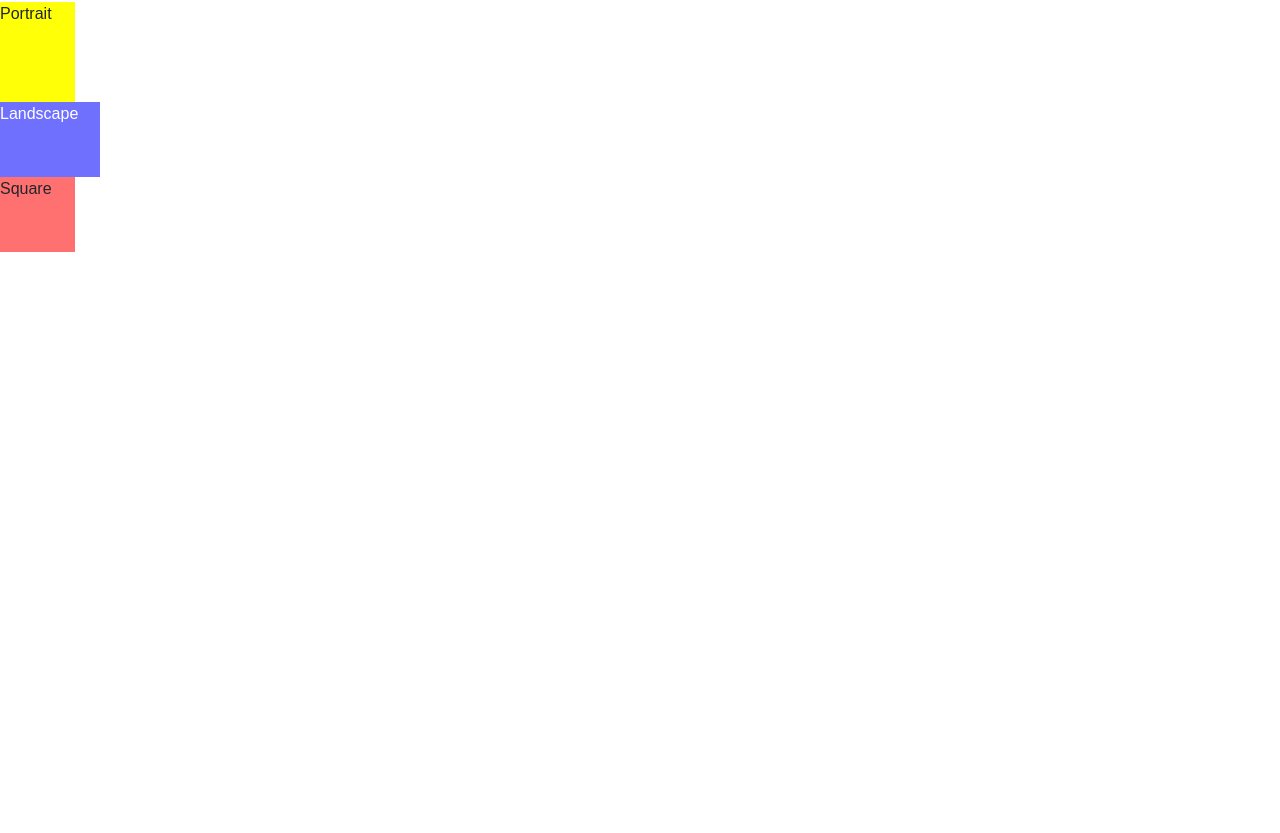
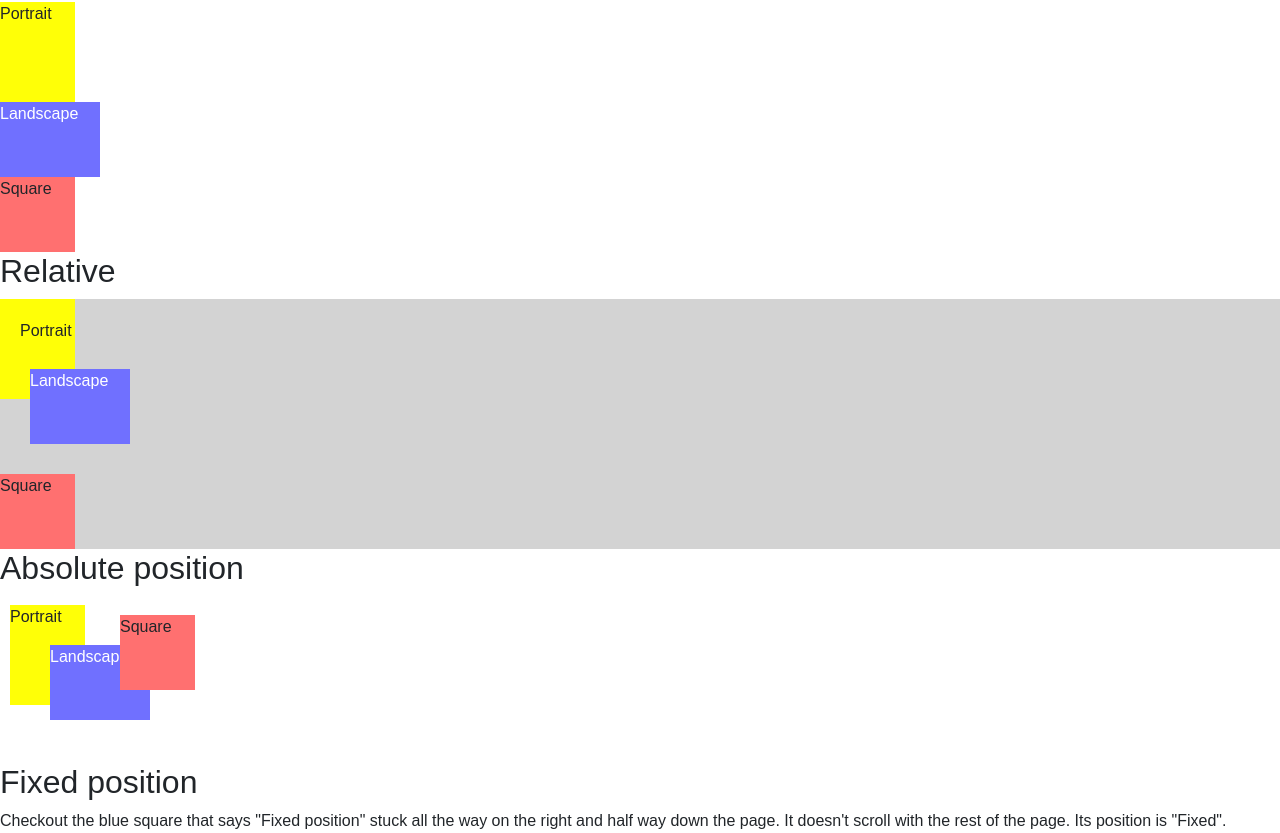
Before and after one commit to Tommytian993/coursework-cs4530, a React (Create React App) app: page /#/Labs/Lab2 in a window 1280 px wide. Shown: the part 2786-3619 px from the top of the page. Before the commit the page ends 3038 px from the top, so only its background shows below. Built offline with nearby package versions, Linux system fonts and the light colour scheme.

Commit message:
feat(lab2): add positions component with relative, absolute, and fixed positioning

```diff
--- /dev/null
+++ b/src/Labs/Lab2/Positions.tsx
@@ -0,0 +1,45 @@
+export default function Positions() {
+  return (
+    <div>
+      <div id="wd-css-position-relative">
+        <h2>Relative</h2>
+        <div className="wd-bg-color-gray">
+          <div className="wd-bg-color-yellow
+                          wd-dimension-portrait">
+            <div className="wd-pos-relative-nudge-down-right">
+              Portrait</div></div>
+          <div className="wd-pos-relative-nudge-up-right
+              wd-bg-color-blue wd-fg-color-white
+              wd-dimension-landscape">
+            Landscape</div>
+          <div className="wd-bg-color-red wd-dimension-square">
+            Square</div>
+        </div>
+      </div>
+      <div id="wd-css-position-absolute">
+        <h2>Absolute position</h2>
+        <div className="wd-pos-relative">
+          <div className="wd-pos-absolute-10-10
+               wd-bg-color-yellow wd-dimension-portrait">
+            Portrait</div>
+          <div className="wd-pos-absolute-50-50
+               wd-bg-color-blue wd-fg-color-white
+               wd-dimension-landscape">
+            Landscape</div>
+          <div className="wd-pos-absolute-120-20
+               wd-bg-color-red wd-dimension-square">
+            Square</div>
+        </div><br /><br /><br /><br /><br /><br /><br />
+      </div>
+      <div id="wd-css-position-fixed">
+        <h2>Fixed position</h2>
+        Checkout the blue square that says "Fixed position" stuck all the way on the right and half way down the page. It doesn't scroll with the rest of the page. Its position is "Fixed".
+        <div className="wd-pos-fixed
+          wd-dimension-square wd-bg-color-blue
+          wd-fg-color-white">
+          Fixed position
+        </div>
+      </div>
+    </div>
+  );
+}
--- a/src/Labs/Lab2/index.css
+++ b/src/Labs/Lab2/index.css
@@ -105,17 +105,49 @@
   border-radius: 50px;
 }
 .wd-rounded-corners-inline {
- border-radius: 30px 0px 20px 50px;
+  border-radius: 30px 0px 20px 50px;
 }
 .wd-dimension-portrait {
-   width: 75px;
-   height: 100px;
+  width: 75px;
+  height: 100px;
 }
 .wd-dimension-landscape {
-   width: 100px;
-   height: 75px;
+  width: 100px;
+  height: 75px;
 }
 .wd-dimension-square {
    width: 75px;
    height: 75px;
 }
+.wd-pos-relative-nudge-up-right {
+   position: relative;
+   bottom: 30px;
+   left: 30px;
+}
+.wd-pos-relative-nudge-down-right {
+   position: relative;
+   top: 20px;
+   left: 20px;
+}
+.wd-pos-relative {
+   position: relative;
+}
+.wd-pos-absolute-10-10 {
+   position: absolute;
+   top: 10px;
+   left: 10px;
+}
+.wd-pos-absolute-50-50 {
+   position: absolute;
+   top: 50px;
+   left: 50px;
+}
+.wd-pos-absolute-120-20 {
+   position: absolute;
+   top: 20px;
+   left: 120px;      }
+.wd-pos-fixed {
+  position: fixed;
+  right: 0px;
+  bottom: 50%;
+}
--- a/src/Labs/Lab2/index.tsx
+++ b/src/Labs/Lab2/index.tsx
@@ -6,6 +6,7 @@
 import Margins from "./Margins";
 import Corners from "./Corners";
 import Dimensions from "./Dimensions";
+import Positions from "./Positions";
 export default function Lab2() {
   return (
     <div id="wd-lab2">
@@ -67,6 +68,7 @@
       <Margins />
       <Corners />
       <Dimensions />
+      <Positions />
     </div>
   );
 }
```
